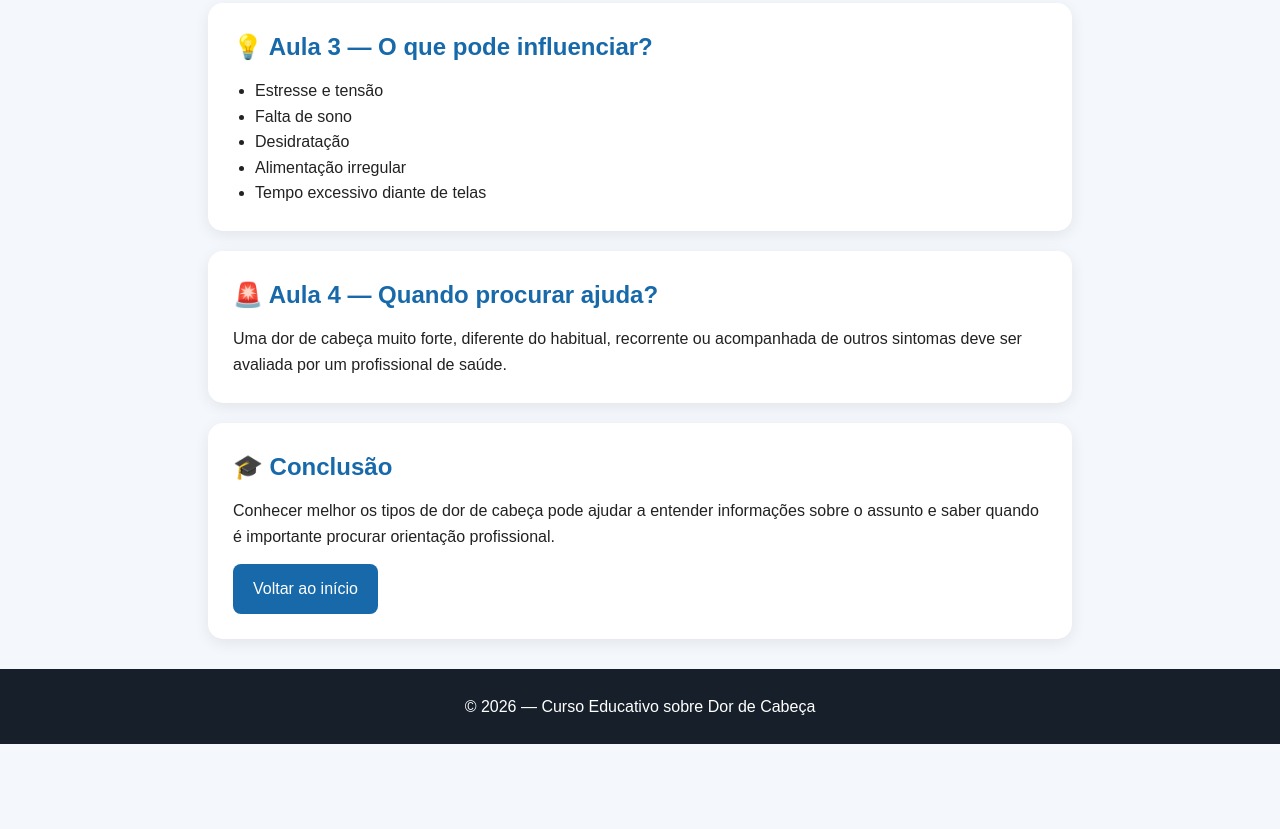
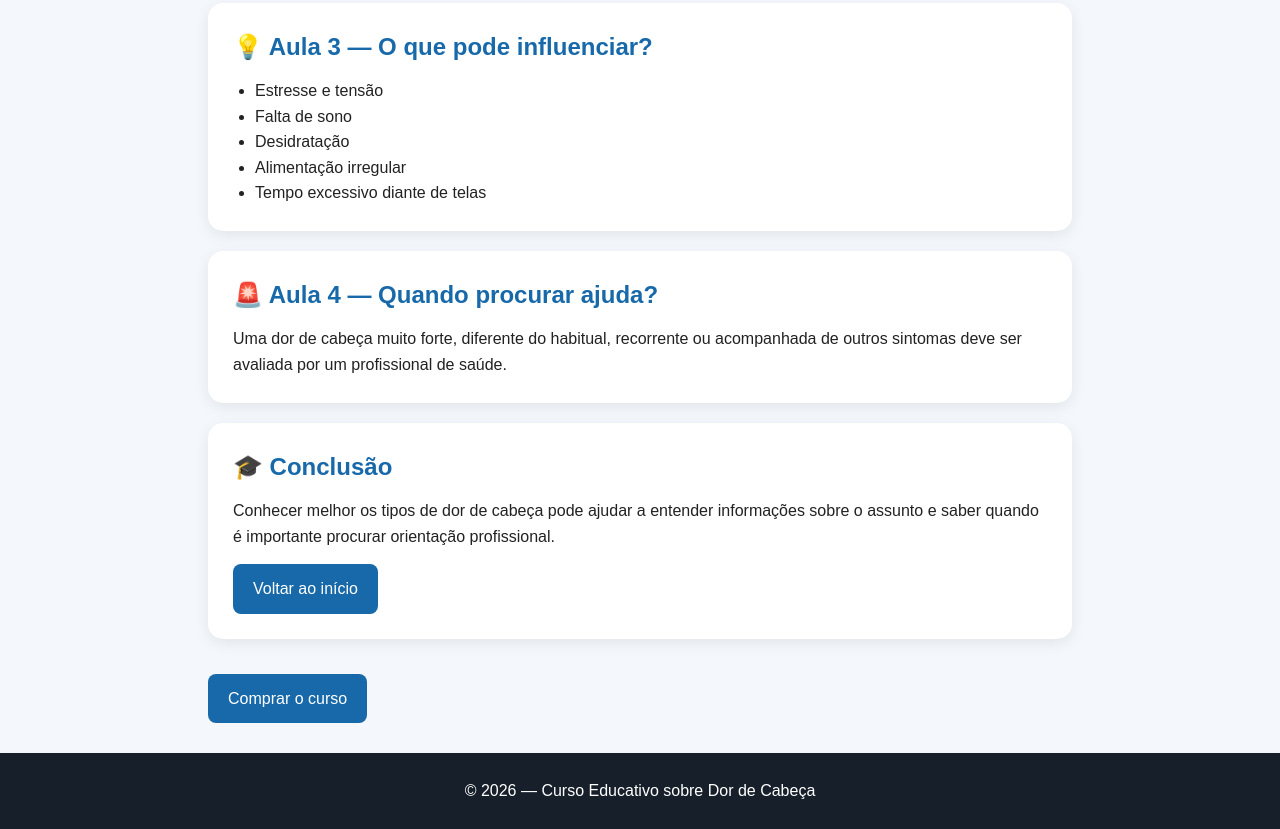
Before and after one commit to raphaelantonio563-ui/Minha-p-gina, a plain HTML site: page index.html in a window 1280 px wide. Shown: the part 668-1497 px from the top of the page. Before the commit the page ends 1412 px from the top, so only its background shows below. Drawn offline with Linux system fonts and the light colour scheme.

Commit message:
Update index.html

```diff
--- a/index.html
+++ b/index.html
@@ -151,6 +151,7 @@ index.htm
 
       <a class="botao" href="#inicio">Voltar ao início</a>
     </section>
+    <a class="botao" href="https://pay.kiwify.com.br/C9OZkXH">Comprar o curso</a>
 
   </main>
 
```
